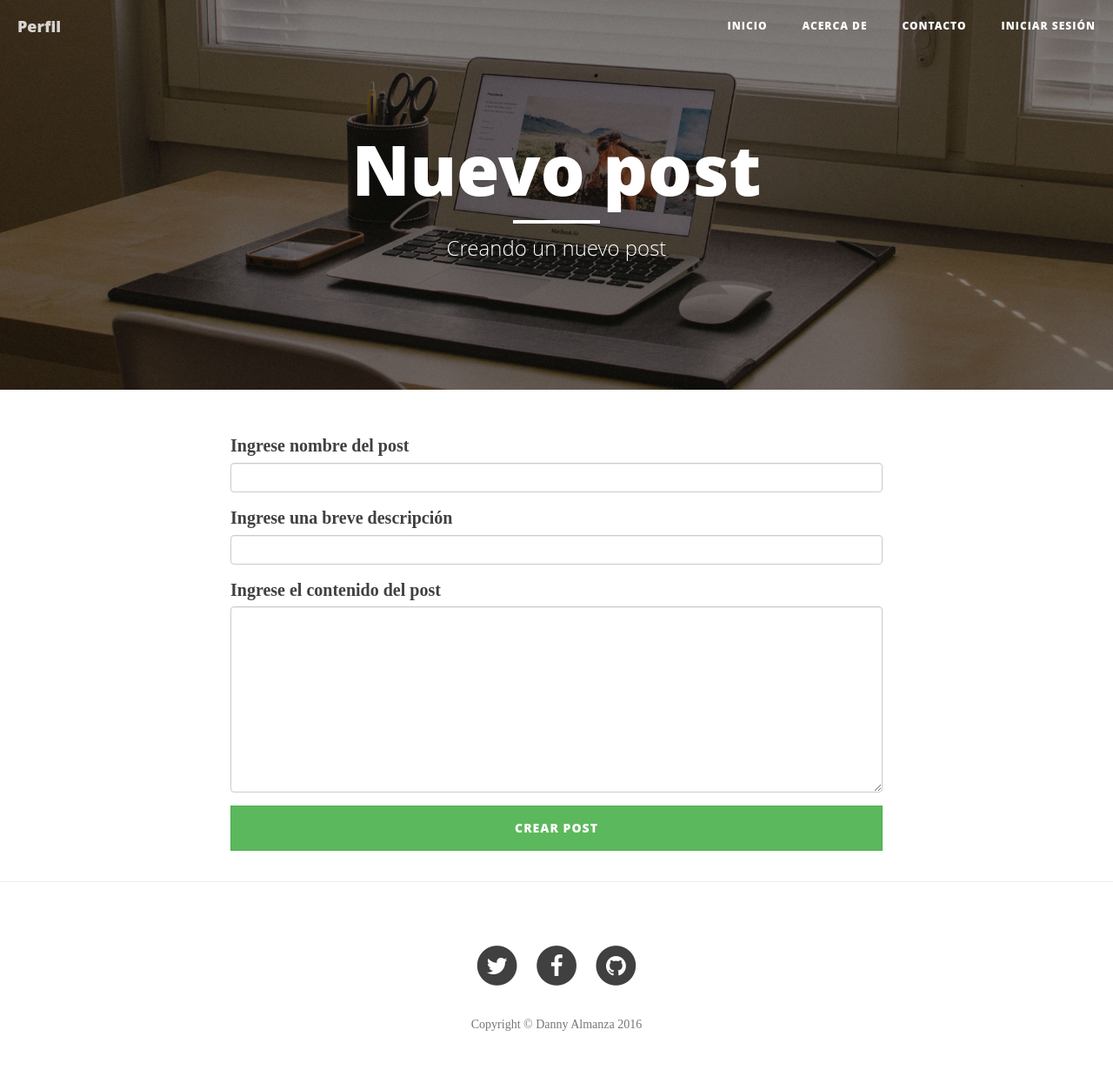
After one commit to AngelRojo2001/blog, a CodeIgniter app: page /blog/index.php/article/nuevo in a window 1280 px wide. The commit adds this page. Shown: the whole page at 87% size. Run offline with CodeIgniter, Linux system fonts and the light colour scheme.

Commit message:
Formulario para crear post

```diff
--- a/application/controllers/Article.php
+++ b/application/controllers/Article.php
@@ -20,4 +20,17 @@ class Article extends CI_Controller {
         $this->load->view('post', $data);
         $this->load->view('layouts/footer');
     }
+
+    public function nuevo() {
+        $data['titulo'] = 'Crear nuevo post';
+        $data['app'] = 'Perfil';
+        $data['post'] = 'Nuevo post';
+        $data['descripcion'] = 'Creando un nuevo post';
+
+
+        $this->load->view('layouts/header', $data);
+        $this->load->view('layouts/nav', $data);
+        $this->load->view('user/nuevo');
+        $this->load->view('layouts/footer');
+    }
 }
--- a/application/views/layouts/nav.php
+++ b/application/views/layouts/nav.php
@@ -27,6 +27,9 @@
                         <a href="contact.html">Contacto</a>
                     </li>
                     <?php if ($this->session->userdata('login')): ?>
+                        <li>
+                            <a href="<?= site_url('profile') ?>">Perfil</a>
+                        </li>
                         <li>
                             <a href="<?= site_url('login/logout') ?>">Cerrar Sesión</a>
                         </li>
--- /dev/null
+++ b/application/views/user/nuevo.php
@@ -0,0 +1,26 @@
+    <!-- Main Content -->
+    <div class="container">
+        <div class="row">
+            <div class="col-lg-8 col-lg-offset-2 col-md-10 col-md-offset-1">
+                <?= form_open('article/create'); ?>
+                    <div class="form-group">
+                        <?= form_label('Ingrese nombre del post', 'post') ?>
+                        <?= form_input('post', '', ['class'=>'form-control']); ?>
+                    </div>
+                    <div class="form-group">
+                        <?= form_label('Ingrese una breve descripción', 'descripcion') ?>
+                        <?= form_input('descripcion', '', ['class'=>'form-control']); ?>
+                    </div>
+                    <div class="form-group">
+                        <?= form_label('Ingrese el contenido del post', 'contenido') ?>
+                        <?= form_textarea('contenido', '', ['class'=>'form-control']); ?>
+                    </div>
+                    <div class="form-group">
+                        <?= form_submit('', 'Crear post', ['class'=>'btn btn-success btn-block']); ?>
+                    </div>
+                <?= form_close(); ?>
+            </div>
+        </div>
+    </div>
+
+    <hr>
```
Also changed, not shown: application/controllers/Profile.php (added, +20 -0 lines), application/views/user/index.php (added, +10 -0 lines).
